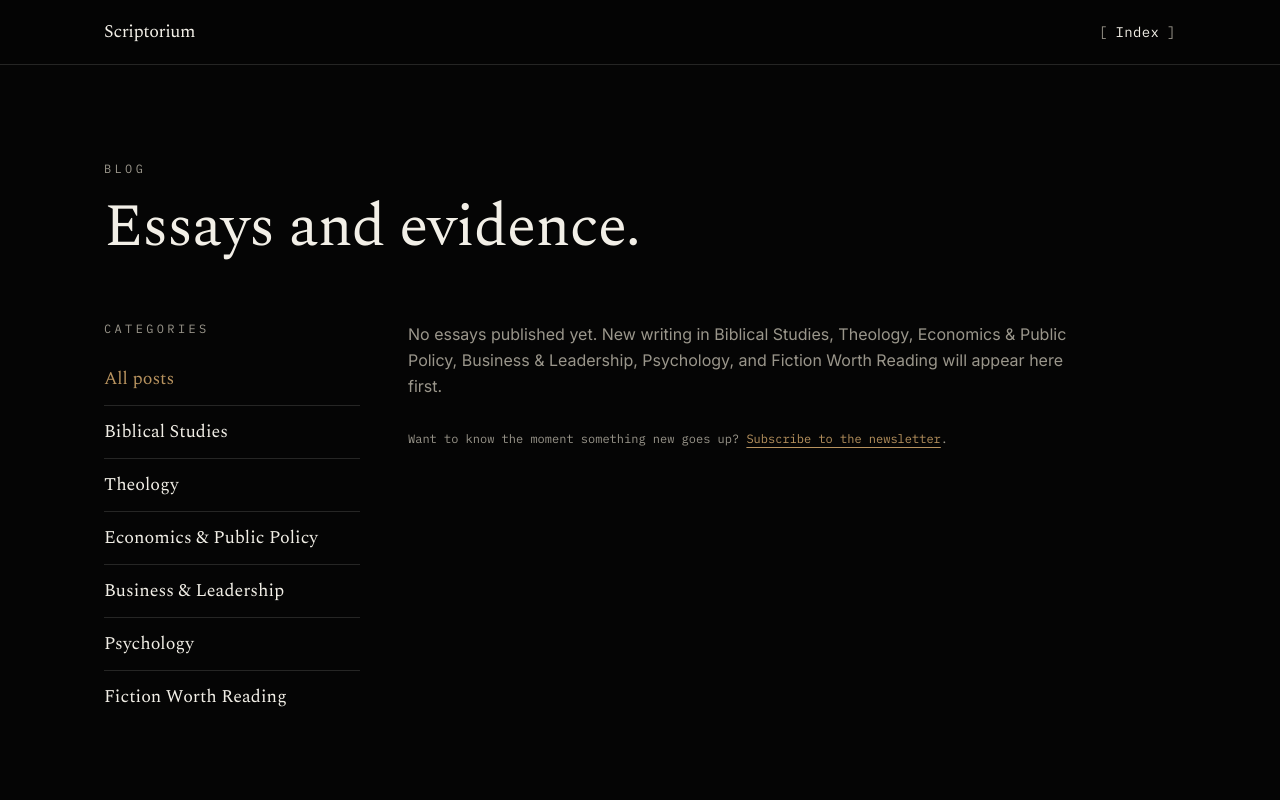
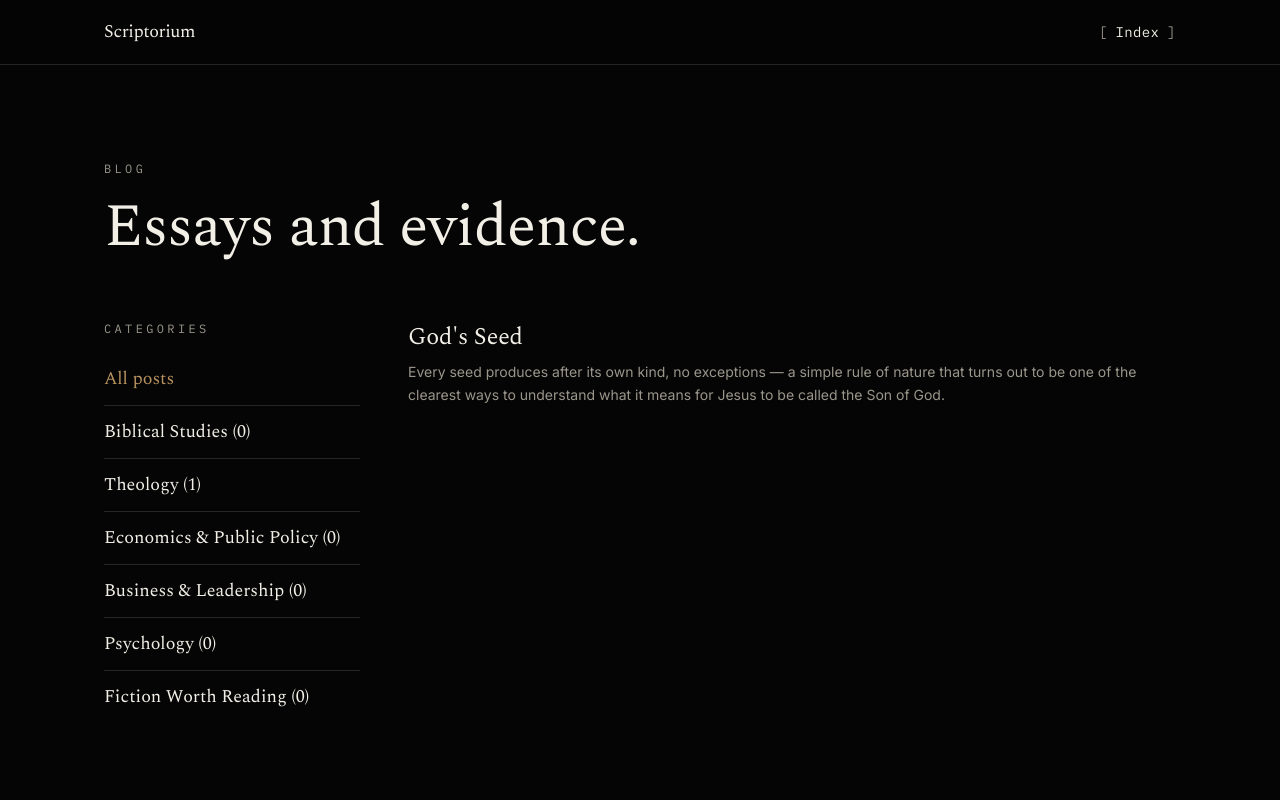
Before and after one commit to omanchi-code/Scriptorium, a Next.js app: page /blog in a window 1280 px wide. Shown: the top 800 px of the page. Built offline with nearby package versions, Linux system fonts and the light colour scheme.

Commit message:
Enhance BlogPage with category post count display
Updated blog page to display post count per category and handle empty categories.

```diff
--- a/app/blog/page.tsx
+++ b/app/blog/page.tsx
@@ -1,4 +1,5 @@
 import { CATEGORIES } from "@/domains/knowledge/taxonomy";
+import { BLOG_POSTS } from "@/domains/blog/posts";
 import Link from "next/link";
 
 export default function BlogPage({
@@ -7,6 +8,7 @@ export default function BlogPage({
   searchParams: { category?: string };
 }) {
   const active = CATEGORIES.find((c) => c.slug === searchParams.category);
+  const posts = active ? BLOG_POSTS.filter((p) => p.category === active.slug) : BLOG_POSTS;
 
   return (
     <div className="container-page py-16 sm:py-24">
@@ -37,7 +39,7 @@ export default function BlogPage({
                     active?.slug === cat.slug ? "text-brass" : "hover:text-brass"
                   }`}
                 >
-                  {cat.label}
+                  {cat.label} ({BLOG_POSTS.filter((p) => p.category === cat.slug).length})
                 </Link>
               </li>
             ))}
@@ -45,18 +47,24 @@ export default function BlogPage({
         </nav>
 
         <div className="hairline pt-10 lg:border-t-0 lg:pt-0">
-          <p className="text-ink-dim leading-relaxed max-w-prose mb-2">
-            {active
-              ? active.description
-              : "No essays published yet. New writing in Biblical Studies, Theology, Economics & Public Policy, Business & Leadership, Psychology, and Fiction Worth Reading will appear here first."}
-          </p>
-          <p className="font-mono text-xs text-ink-dim mt-8">
-            Want to know the moment something new goes up?{" "}
-            <Link href="/newsletter" className="text-brass underline underline-offset-4">
-              Subscribe to the newsletter
-            </Link>
-            .
-          </p>
+          {posts.length === 0 ? (
+            <p className="text-ink-dim leading-relaxed max-w-prose">
+              No essays published in this category yet.
+            </p>
+          ) : (
+            <ul className="space-y-10">
+              {posts.map((post) => (
+                <li key={post.slug} className="hairline pt-8 first:pt-0 first:border-0">
+                  <Link href={`/blog/${post.slug}`} className="group">
+                    <h2 className="font-display text-2xl group-hover:text-brass transition-colors duration-300 mb-2">
+                      {post.title}
+                    </h2>
+                    <p className="text-ink-dim text-sm leading-relaxed">{post.excerpt}</p>
+                  </Link>
+                </li>
+              ))}
+            </ul>
+          )}
         </div>
       </div>
     </div>
```
